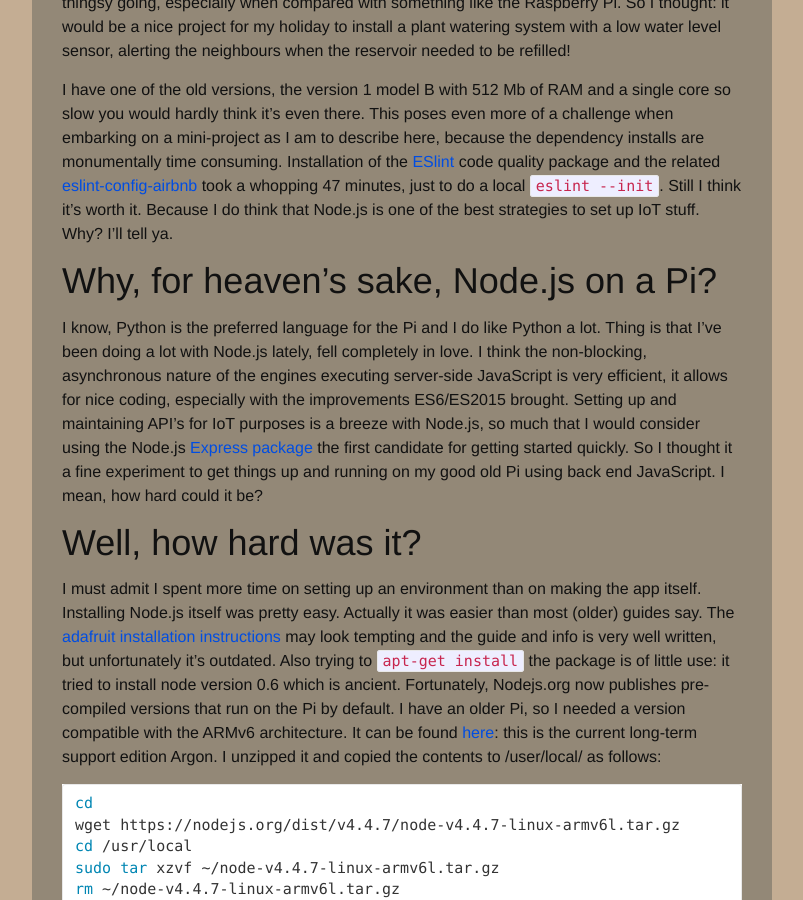
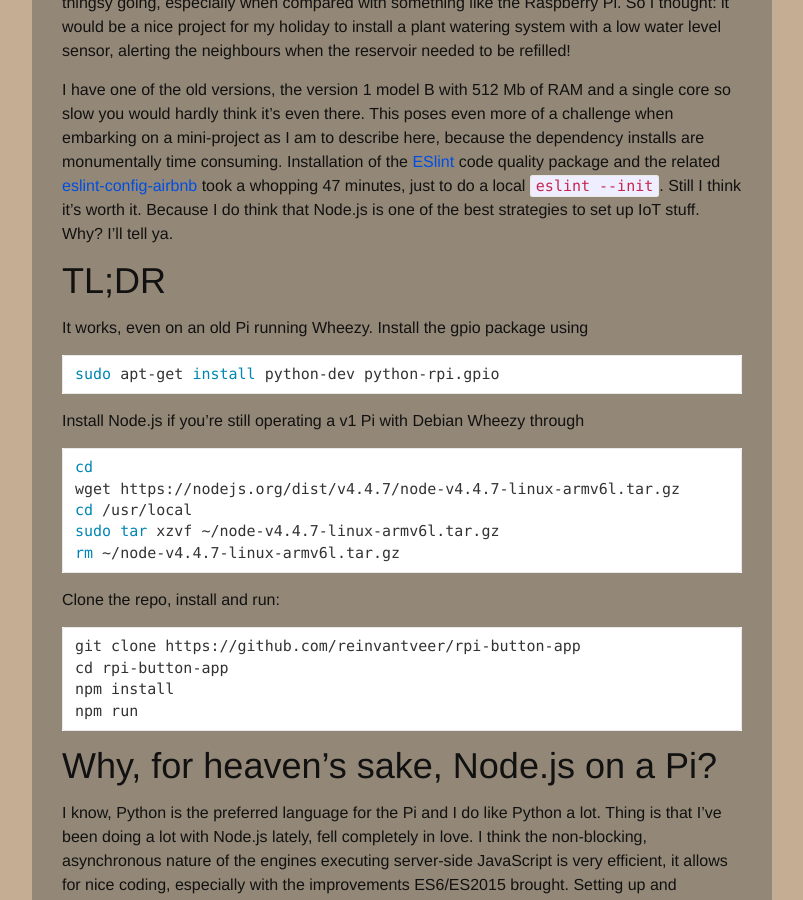
Before and after one commit to reinvantveer/reinvantveer.github.io, a Jekyll site: the page built from _posts/2016-07-28-running-nodejs-on-a-pi.md, in a window 1280 px wide and 900 px high, scrolled down 354 px. Shown: the whole window, without its empty margins (238-1041 px from the left). Built offline with Jekyll 4.4.1, drawn with Linux system fonts in a browser that asks for light colours.

Commit message:
Update 2016-07-28-running-nodejs-on-a-pi.md

````diff
--- a/_posts/2016-07-28-running-nodejs-on-a-pi.md
+++ b/_posts/2016-07-28-running-nodejs-on-a-pi.md
@@ -1,5 +1,5 @@
 ---
-title: Running node.js on a Raspberry Pi
+title: Internet-of-Thingsify your Raspberry Pi with JavaScript!
 layout: default
 ---
 
@@ -9,6 +9,27 @@
 Recently, I found good reason to start tinkering with my beloved Raspberry Pi again. It's of course very silly and far more time-consuming than is needed for what really needs to be done, but I do it for the fun. After seeing some of [Matthias Petter Johansson's work on YouTube](https://www.youtube.com/channel/UCO1cgjhGzsSYb1rsB4bFe4Q) I watched his work on the particle.io button app. There are three: [part 1](https://www.youtube.com/watch?v=NRrgtUJnkIo), [part 2](https://www.youtube.com/watch?v=Gh8u7qXZr_8), and [part 3](https://www.youtube.com/watch?v=HptbRSdv6kg). Now I did think that the three episodes combined a huge amount of work to get something internet-of-thingsy going, especially when compared with something like the Raspberry Pi. So I thought: it would be a nice project for my holiday to install a plant watering system with a low water level sensor, alerting the neighbours when the reservoir needed to be refilled!
 
 I have one of the old versions, the version 1 model B with 512 Mb of RAM and a single core so slow you would hardly think it's even there. This poses even more of a challenge when embarking on a mini-project as I am to describe here, because the dependency installs are monumentally time consuming. Installation of the [ESlint](https://npmjs.com/package/eslint) code quality package and the related [eslint-config-airbnb](https://npmjs.com/package/eslint-config-airbnb) took a whopping 47 minutes, just to do a local `eslint --init`. Still I think it's worth it. Because I do think that Node.js is one of the best strategies to set up IoT stuff. Why? I'll tell ya.
+
+# TL;DR
+It works, even on an old Pi running Wheezy. Install the gpio package using
+```sh
+sudo apt-get install python-dev python-rpi.gpio
+```
+Install Node.js if you're still operating a v1 Pi with Debian Wheezy through
+```sh
+cd
+wget https://nodejs.org/dist/v4.4.7/node-v4.4.7-linux-armv6l.tar.gz
+cd /usr/local
+sudo tar xzvf ~/node-v4.4.7-linux-armv6l.tar.gz
+rm ~/node-v4.4.7-linux-armv6l.tar.gz
+```
+Clone the repo, install and run:
+```
+git clone https://github.com/reinvantveer/rpi-button-app
+cd rpi-button-app
+npm install
+npm run
+```
 
 # Why, for heaven's sake, Node.js on a Pi?
 
@@ -24,6 +45,7 @@
 sudo tar xzvf ~/node-v4.4.7-linux-armv6l.tar.gz
 rm ~/node-v4.4.7-linux-armv6l.tar.gz
 ```
+
 # And then?
 
 Thing is that people often tell you to run scripts on the Pi, being it Python or JavaScript/Node.js, as root. This is because you need to have root permissions by default to access the [General Purpose Input/Output](https://www.raspberrypi.org/documentation/usage/gpio/) pins. That's where the real fun in the Pi lies and where it is so handy as an IoT device. So many programs and scripts accessing the GPIO tell you to run their stuff as root, which is a bad idea.
````
